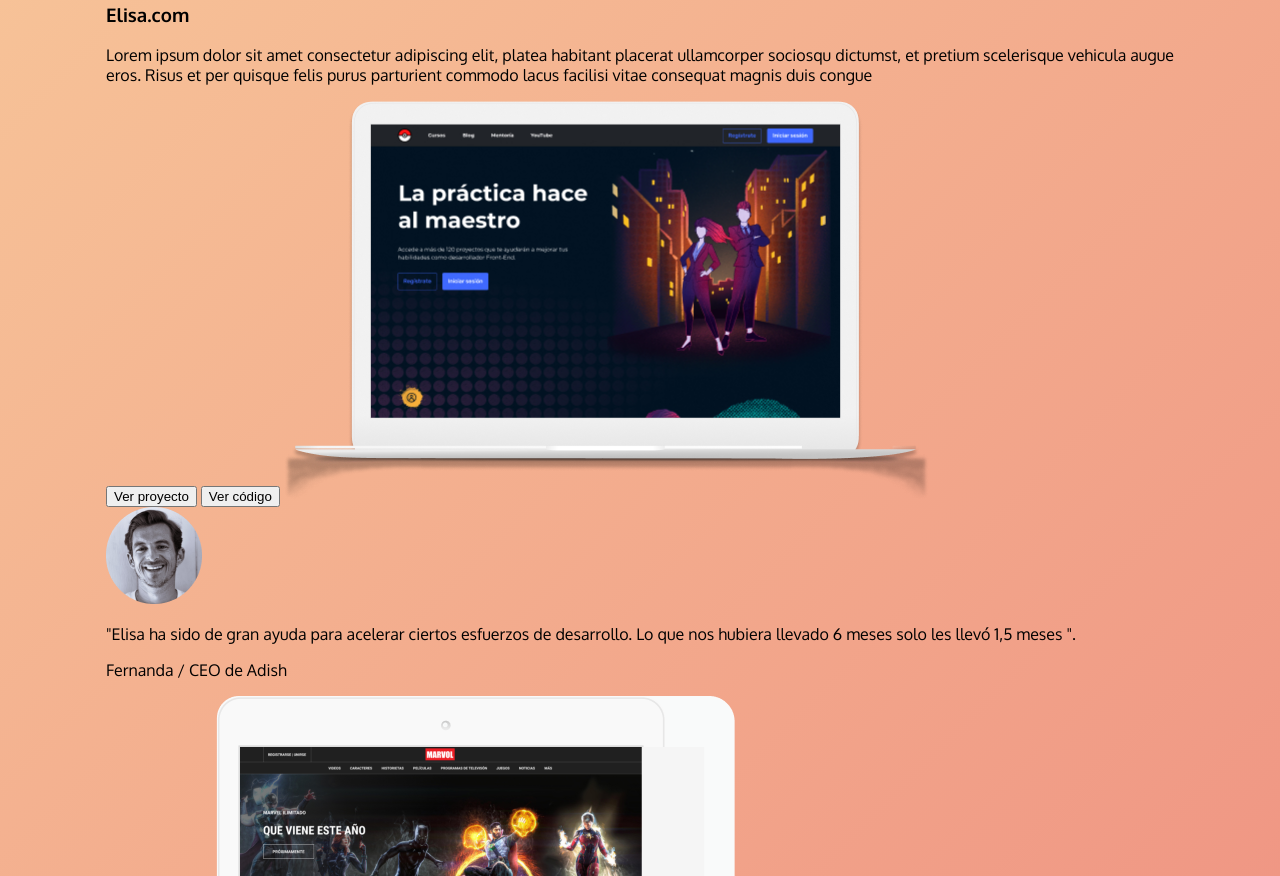
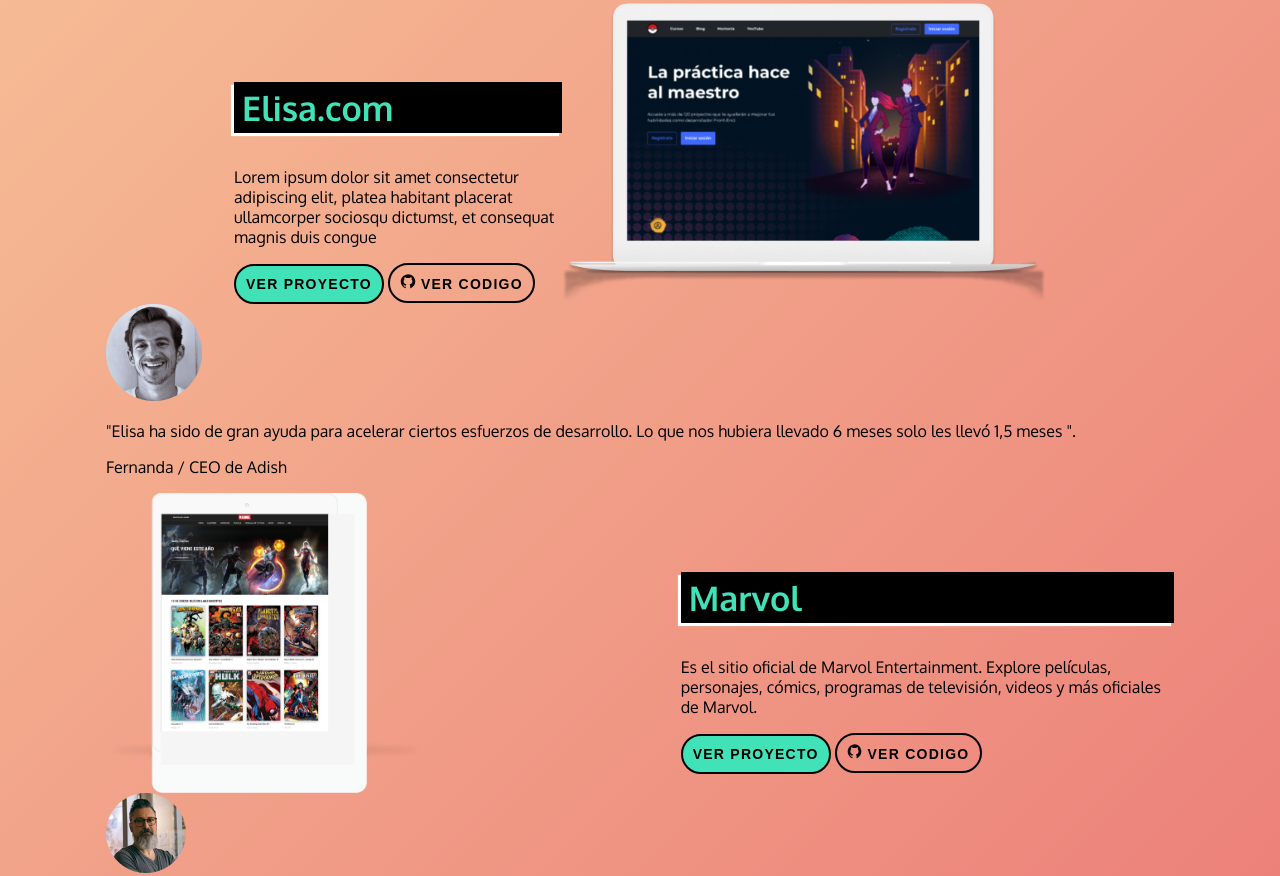
Before and after one commit to fabiola29298/portafolio-elisa, a plain HTML site: page index.html in a window 1280 px wide. Shown: the part 1051-1927 px from the top of the page. Drawn offline with Linux system fonts and the light colour scheme.

Commit message:
estilo para proyectos

```diff
--- a/css/style.css
+++ b/css/style.css
@@ -117,7 +117,7 @@ header {
 .hero-text{
   display: block;
   margin-inline-start: 128px;
-  margin-block-start: 75px;
+  margin-block-start: 45px;
   inline-size: 543px;
   /* align-self: flex-end; */
 
@@ -138,3 +138,56 @@ header {
   background: #42E2B8;
   /* cursor: pointer; */
 }
+.proyecto{
+  display: flex;
+  align-content: flex-end;
+}
+.proyecto img{
+  height: 300px;
+}
+.proyecto h3{
+  color: #42E2B8;
+  font-weight: bold;
+  font-size: 34px;
+  background: black;
+  box-shadow: -3px 3px 0 .1px white;
+  padding-block: 4px;
+  padding-inline: 8px;
+}
+.btn-proyecto {
+  color: black;
+  background: #42E2B8;
+  border: 2px solid black;
+  border-radius: 90px;
+  box-sizing: border-box;
+  height: 40px;
+  /* margin-block: 13px; */
+  padding-inline: 10px;
+  text-transform: uppercase;
+  letter-spacing: 1.25px;
+  font-weight: bold;
+  font-size: 14px;
+
+}
+.btn-github {
+  color: black;
+  background: transparent;
+  border: 2px solid black;
+  border-radius: 90px;
+  box-sizing: border-box;
+  height: 40px;
+  /* margin-block: 13px; */
+  padding-inline: 10px;
+  text-transform: uppercase;
+  letter-spacing: 1.25px;
+  font-weight: bold;
+  font-size: 14px;
+
+}
+  .btn-github  p {
+  display: inline;
+}
+
+  .btn-github img {
+  height: 15px;
+}
--- a/index.html
+++ b/index.html
@@ -63,16 +63,19 @@
                 <img src="./img/arrow-down.svg" alt="flecha hacia abajo">
               </div>
 
-              <section>
+              <section class="proyecto">
+                <div class="hero-text">
                   <h3>Elisa.com</h3>
                   <p>Lorem ipsum dolor sit amet consectetur adipiscing elit, platea habitant placerat ullamcorper sociosqu
                     dictumst, et
-                  pretium scelerisque vehicula augue eros. Risus et per quisque felis purus parturient commodo lacus facilisi
-                  vitae
                     consequat magnis duis congue</p>
-                <button>Ver proyecto</button>
-                <button>Ver código</button>
-                <img src="./img/macbook.png" alt="Macbook">
+                  <button class="btn-proyecto">Ver proyecto</button>
+                  <button class="btn-github"  >
+                    <img class="img-git-btn" src="./img/icons/github.svg" alt="">
+                    <p> VER CODIGO </p>
+                  </button>
+                </div>
+                <img class="hero-img" src="./img/macbook.png" alt="Macbook">
               </section>
               <section>
                 <div>
@@ -83,15 +86,23 @@
                   <p> Fernanda / CEO de Adish</p>
                 </div>
               </section>
-              <section>
-                <img src="./img/ipad.png" alt="Website de Marvol">
+
+
+              <section class="proyecto">
+                <img class="hero-img" src="./img/ipad.png" alt="Website de Marvol">
+                <div class="hero-text">
                   <h3>Marvol</h3>
                   <p>Es el sitio oficial de Marvol Entertainment. Explore películas, personajes, cómics, programas de televisión,
                   videos y
                   más oficiales de Marvol.</p>
-                <button>Ver proyecto</button>
-                <button>Ver código</button>
+                  <button class="btn-proyecto">Ver proyecto</button>
+                  <button class="btn-github">
+                    <img class="img-git-btn" src="./img/icons/github.svg" alt="">
+                    <p> VER CODIGO </p>
+                  </button>
+                </div>
               </section>
+
               <section>
                 <div>
                   <img src="./img/user2.png" alt="Foto de Jason">
@@ -99,21 +110,19 @@
                   <p> Jason / CEO de Adish</p>
                 </div>
               </section>
-              <section>
+
+              <section class="proyecto">
+                <div class="hero-text">
                   <h3>Netnet</h3>
                   <p>Películas y series ilimitadas y mucho más.
                   Disfruta donde quieras. Cancela cuando quieras.</p>
-                <button>Ver proyecto</button>
-                <button>Ver código</button>
-                <img src="./img/iphonex.png" alt="Website de Netnet">
-              </section>
-              <section>
-                <div>
-                  <img src="./img/user.png" alt="Foto de Dario">
-                  <p>"Por primera vez en la historia de nuestra empresa, aparecimos en todas las plataformas en las que
-                    trabajamos".</p>
-                  <p> Dario / CEO de Netnet</p>
+                  <button class="btn-proyecto">Ver proyecto</button>
+                  <button class="btn-github">
+                    <img class="img-git-btn" src="./img/icons/github.svg" alt="">
+                    <p> VER CODIGO </p>
+                  </button>
                 </div>
+                <img class="hero-img" src="./img/iphonex.png" alt="Website de Netnet">
               </section>
               <div class="section-content">
                 <h2>Hablemos</h2>
```
Lines whose indentation alone changed are shown as unchanged.
